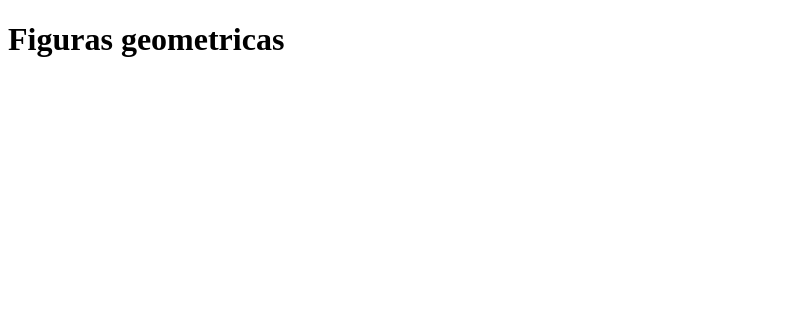
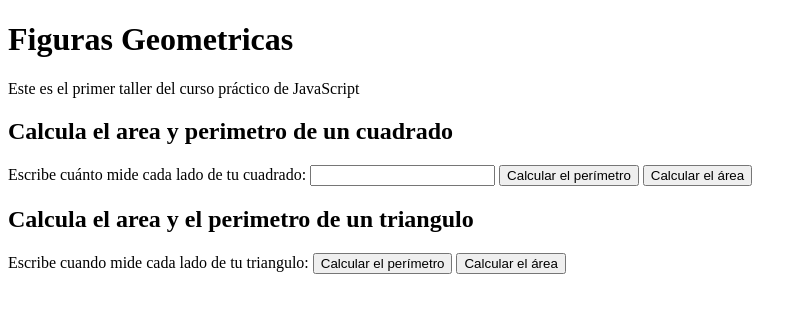
Before and after one commit to josue3002/Curso-practico-de-platzi, a plain HTML site: page figuras.html in a window 1280 px wide. Shown: the whole page, without its empty margins (0-807 px from the left). Drawn offline with Linux system fonts and the light colour scheme.

Commit message:
esto es una version no terminada del proyecto final

```diff
--- a/figuras.html
+++ b/figuras.html
@@ -7,7 +7,44 @@
     <title>Figuras geometricas | Curso practico de JavaScript</title>
 </head>
 <body>
-    <h1>Figuras geometricas</h1>
+    <header>
+        <h1>
+            Figuras Geometricas
+        </h1>
+        <p>Este es el primer taller del curso práctico de JavaScript</p>
+    </header>
+
+    <section>
+    <h2>Calcula el area y perimetro de un cuadrado</h2>
+    <form>
+        <label for="inputCuadrado">
+            Escribe cuánto mide cada lado de tu cuadrado:
+        </label>
+        <input id="inputCuadrado" type="number" />
+        <button type="button" onclick="calcularPerimetroCuadrado()">
+            Calcular el perímetro
+        </button>
+        <button type="button" onclick="calcularAreaCuadrado()">
+            Calcular el área
+        </button>
+    </form>
+    </section>
+
+    <section>
+        <h2>Calcula el area y el perimetro de un triangulo</h2>
+        <form>
+            <label for="inputTriangulo">
+                Escribe cuando mide cada lado de tu triangulo:
+            </label>
+            <button type="button" onclick="calcularPerimetroTriangulo">
+                Calcular el perímetro
+            </button>
+            <button type="button">
+                Calcular el área
+            </button>
+        </form>
+    </section>
+
     <script src="figuras.js"></script>
 </body>
 </html>
--- a/figuras.js
+++ b/figuras.js
@@ -55,3 +55,21 @@
 }
 
 console.groupEnd();
+
+//Aquí interactuamos con el cuadrado
+
+function calcularPerimetroCuadrado() {
+    const input = document.getElementById("inputCuadrado");
+    const value = input.value;
+
+    const perimetro = perimetroCuadrado(value);
+    alert(perimetro);
+}
+
+function calcularAreaCuadrado() {
+    const input = document.getElementById("inputCuadrado");
+    const value = input.value;
+
+    const area = areaCuadrado(value);
+    alert(area);
+}
```
